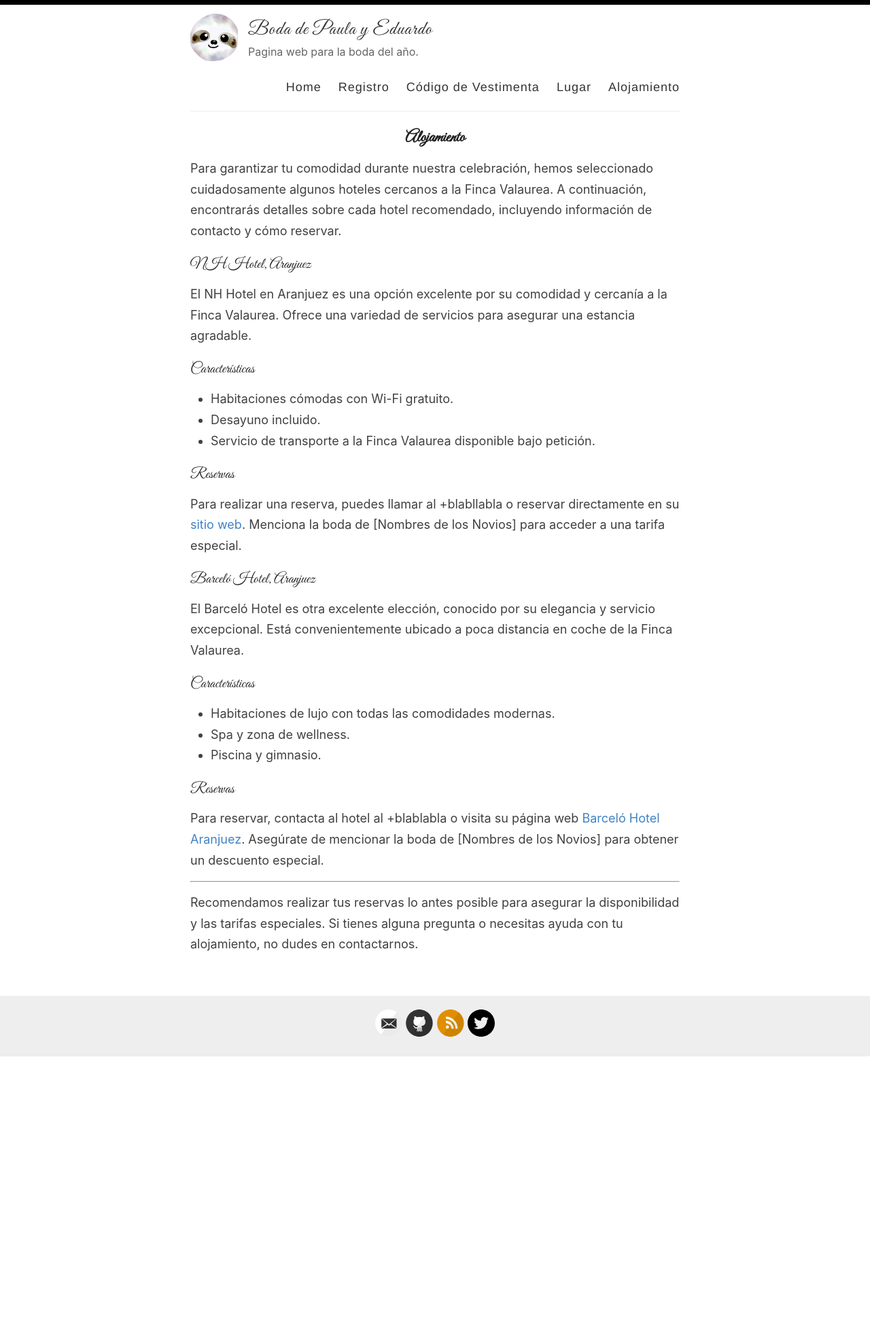
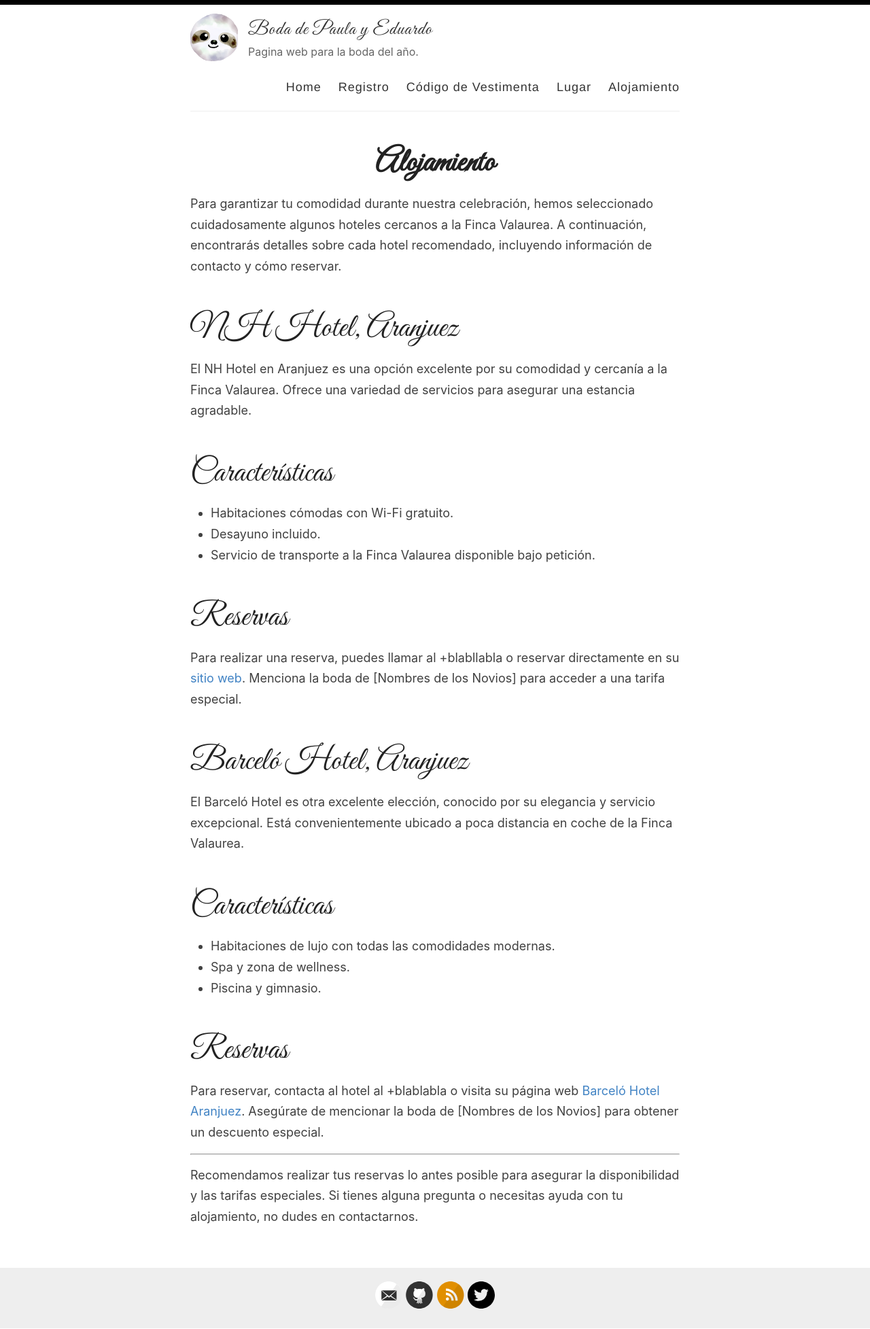
Before and after one commit to boda-paula-y-eduardo/boda-paula-eduardo, a Jekyll site: the page built from _pages/alojamiento.md, in a window 1280 px wide. Shown: the whole page at 68% size. Built offline with Jekyll 4.4.1, drawn with Linux system fonts in a browser that asks for light colours; before the commit the page ends 1555 px from its top, so only the background shows below that.

Commit message:
change size

```diff
--- a/assets/style.scss
+++ b/assets/style.scss
@@ -469,14 +469,14 @@
   font-kerning: auto;
   font-feature-settings: "kern","liga","dlig","hlig","cswh";
   line-height: 1.2;
-  font-size: 24px; /* Increased font size */
+  font-size: 48px; /* Increased font size to be 2 times bigger */
 }
 
 .page h2, .page h3 {
   font-family: 'Great Vibes', cursive;
   text-align: left;
   font-weight: normal;
-  font-size: larger;
+  font-size: 48px; /* Adjusted to be 2 times bigger than the original larger size */
   font-kerning: auto;
   font-feature-settings: "kern","liga","dlig","hlig","cswh";
   line-height: 1.2;
```
